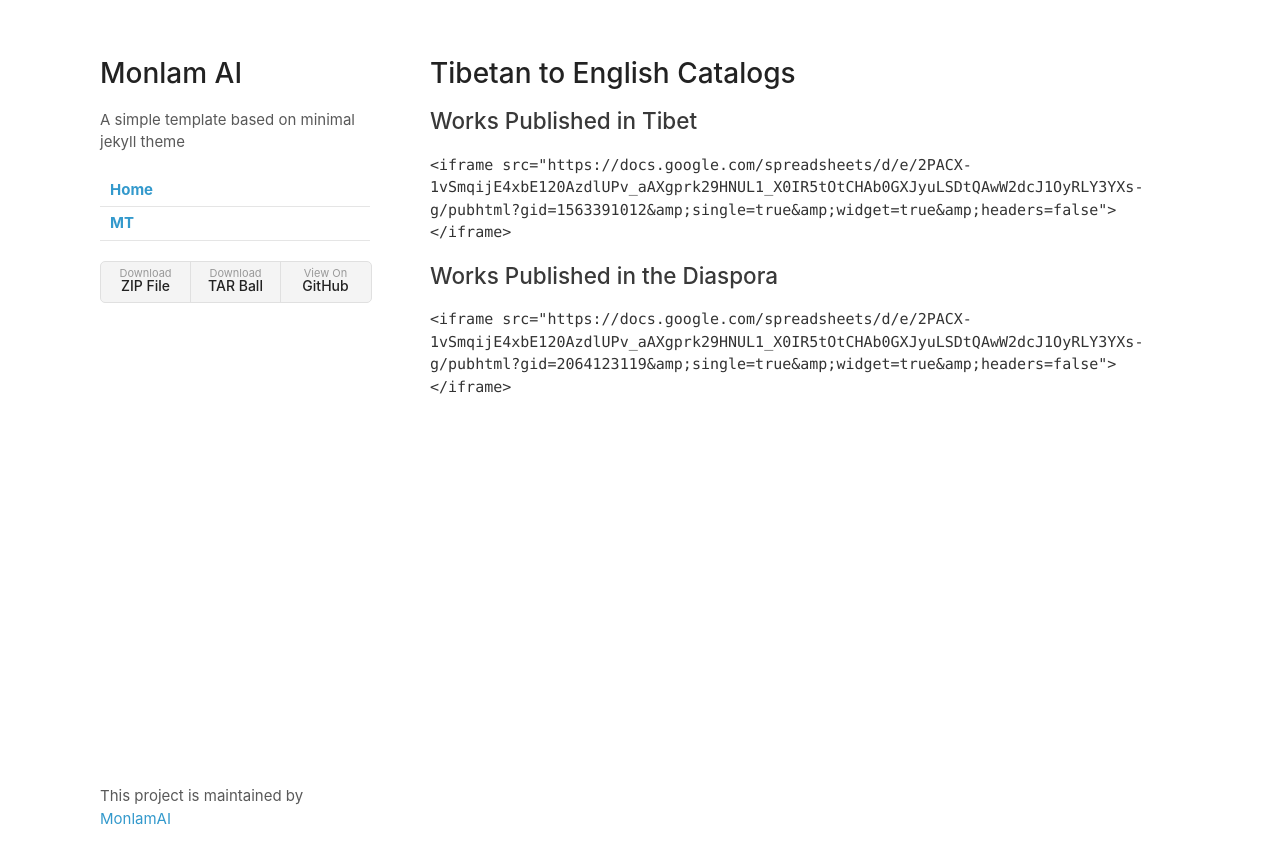
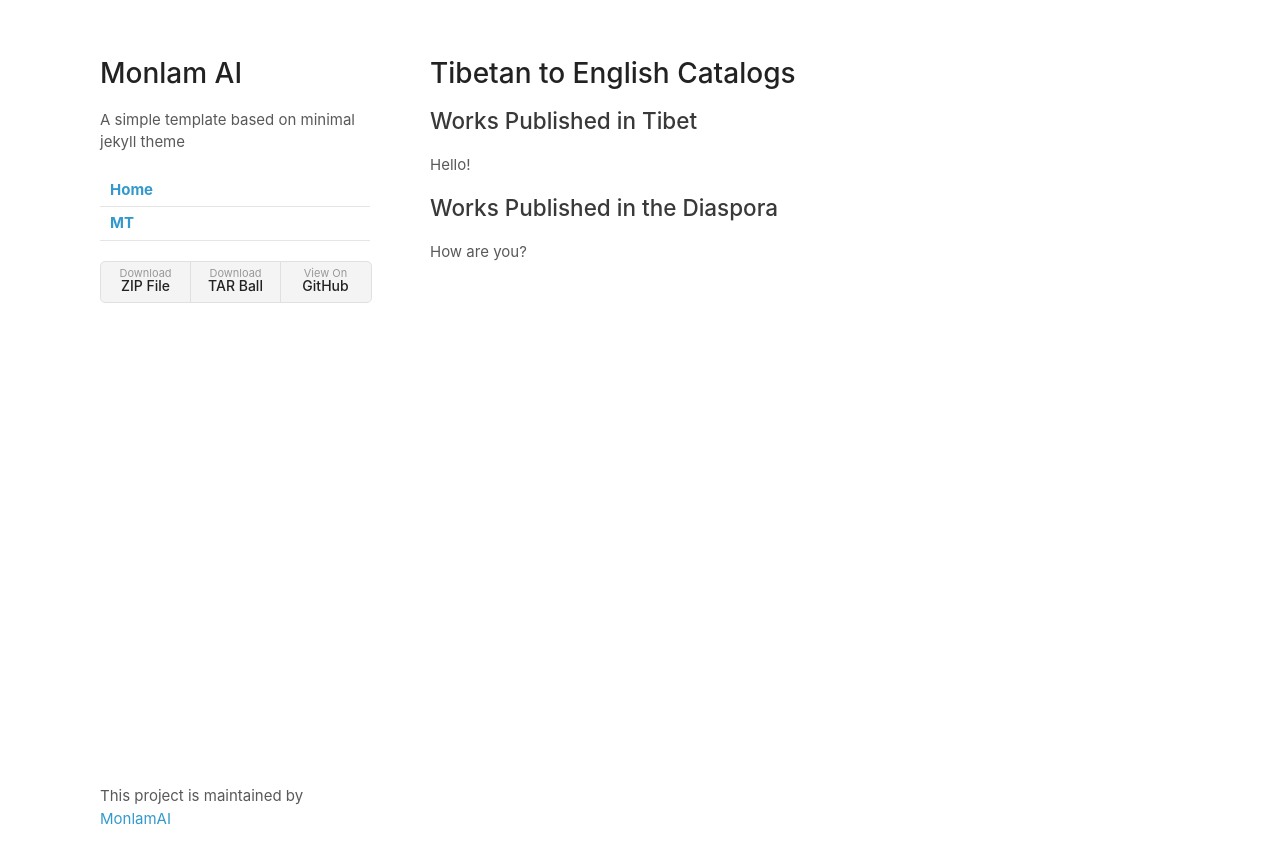
Before and after one commit to MonlamAI/monlam.ai, a Jekyll site: the page built from mt.md, in a window 1280 px wide. Shown: the top 864 px of the page. Built offline with Jekyll 4.4.1, drawn with Linux system fonts in a browser that asks for light colours; our own code applies the rules of GitHub Pages for plain Markdown files.

Commit message:
Update mt.md

````diff
--- a/mt.md
+++ b/mt.md
@@ -1,9 +1,8 @@
 # Tibetan to English Catalogs
 
 ## Works Published in Tibet
+Hello!
 
-```<iframe src="https://docs.google.com/spreadsheets/d/e/2PACX-1vSmqijE4xbE120AzdlUPv_aAXgprk29HNUL1_X0IR5tOtCHAb0GXJyuLSDtQAwW2dcJ1OyRLY3YXs-g/pubhtml?gid=1563391012&amp;single=true&amp;widget=true&amp;headers=false"></iframe>```
 
 ## Works Published in the Diaspora
-
-```<iframe src="https://docs.google.com/spreadsheets/d/e/2PACX-1vSmqijE4xbE120AzdlUPv_aAXgprk29HNUL1_X0IR5tOtCHAb0GXJyuLSDtQAwW2dcJ1OyRLY3YXs-g/pubhtml?gid=2064123119&amp;single=true&amp;widget=true&amp;headers=false"></iframe>```
+How are you?
````
